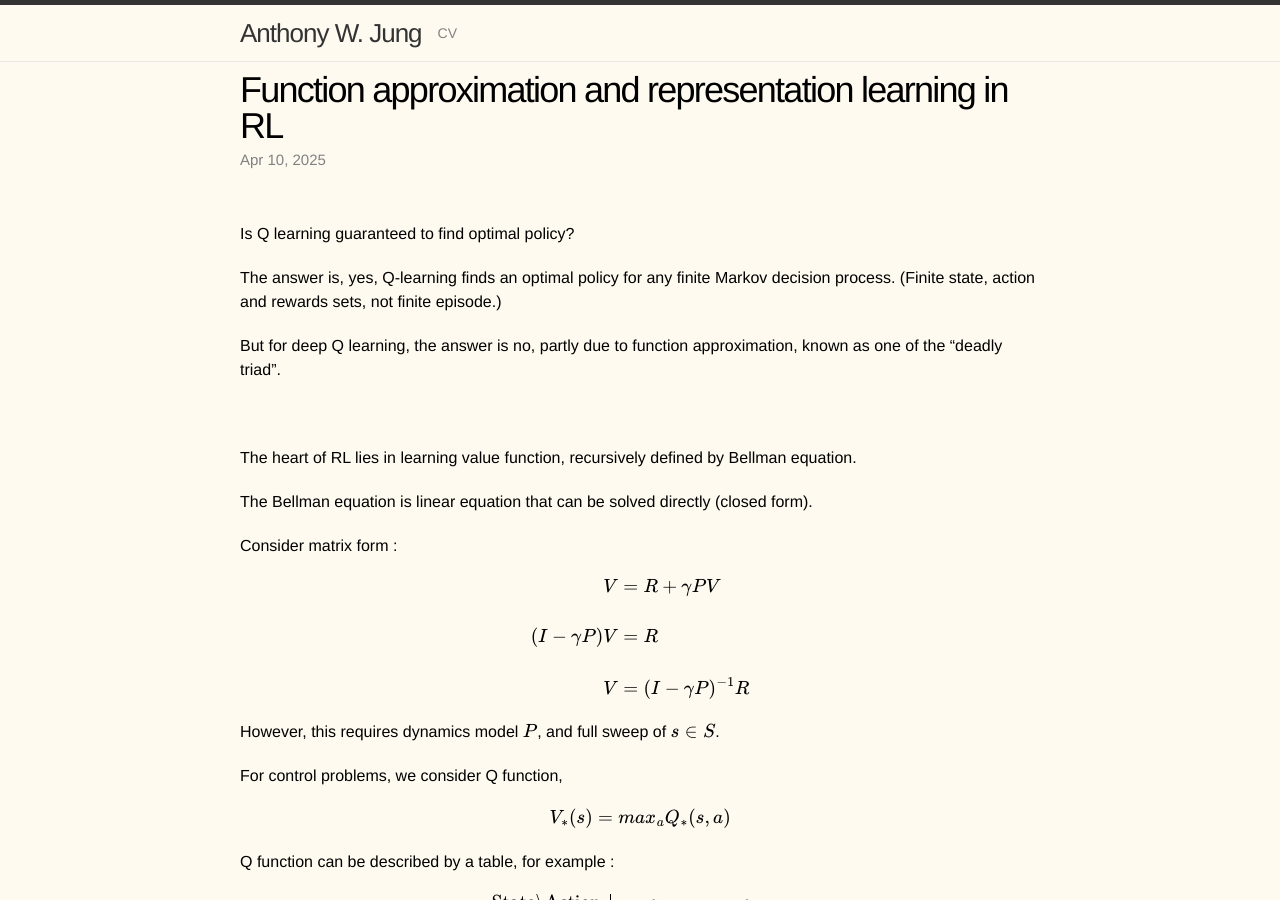
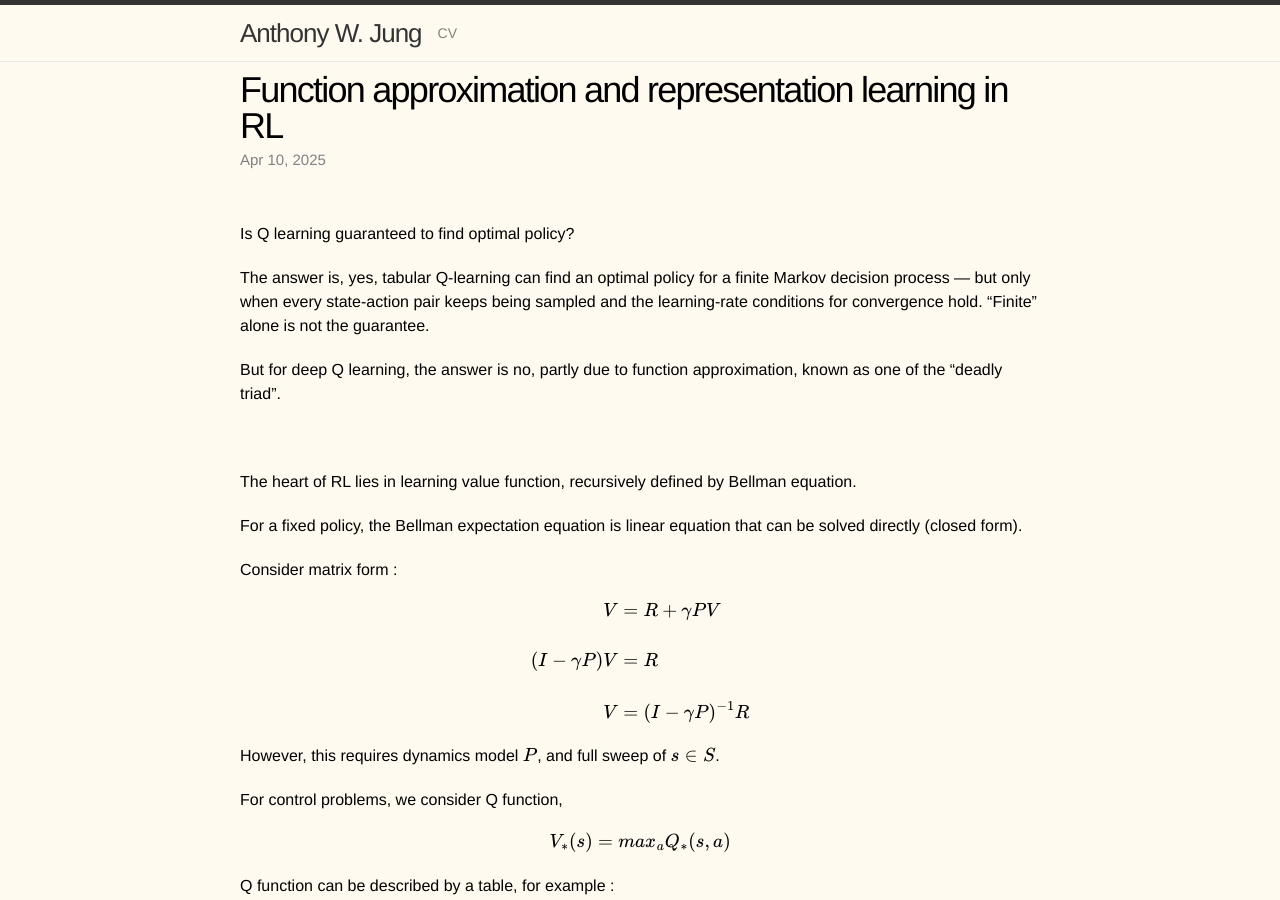
Before and after one commit to anthony0727/anthony0727.github.io, a Jekyll site: the page built from _posts/2025-04-10-optimality-of-q.md, in a window 1280 px wide and 900 px high. Built offline with Jekyll 4.4.1, drawn with Linux system fonts in a browser that asks for light colours; comment, search, counter and statistics services are not loaded; some of the changed text lies outside the part shown.

```diff
--- a/_posts/2025-04-10-optimality-of-q.md
+++ b/_posts/2025-04-10-optimality-of-q.md
@@ -11,7 +11,10 @@ mathjax: true
 
 Is Q learning guaranteed to find optimal policy?
 
-The answer is, yes, Q-learning finds an optimal policy for any finite Markov decision process. (Finite state, action and rewards sets, not finite episode.)
+The answer is, yes, tabular Q-learning can find an optimal policy for a finite
+Markov decision process — but only when every state-action pair keeps being
+sampled and the learning-rate conditions for convergence hold. "Finite" alone
+is not the guarantee.
 
 But for deep Q learning, the answer is no, partly due to function approximation, known as one of the "deadly triad".
 
@@ -24,7 +27,7 @@ But for deep Q learning, the answer is no, partly due to function approximation,
 
 The heart of RL lies in learning value function, recursively defined by Bellman equation.
 
-The Bellman equation is linear equation that can be solved directly (closed form).
+For a fixed policy, the Bellman expectation equation is linear equation that can be solved directly (closed form).
 
 Consider matrix form :
 
@@ -104,7 +107,10 @@ Generally, $K \ll \|S\|$, so for a fixed $\phi$, the space of expressible value
 
 Intuitively, then, a well-trained map $\phi$ should be such that $\phi(s)$ captures the salient information of $s \in S$ for return.
 
-As long as the network has sufficient representational capacity, given enough training experience the learned representation $\phi(s)$ will be able to approximate a policy’s value function arbitrarily well.
+As long as the network has sufficient representational capacity, it can in
+principle approximate a policy's value function arbitrarily well. But capacity
+and experience alone do not guarantee that optimization actually finds that
+approximation.
 
 ---
 
@@ -138,6 +144,8 @@ Below does not track the magnitude but instead, add an axis to express the magni
 
 **Reference**
 
+* [Q-learning convergence theorem — Watkins and Dayan (1992)](https://doi.org/10.1007/BF00992698)
+
 * [Value improvement path](https://arxiv.org/abs/2006.02243)
 
 * [Continual backprop](https://www.nature.com/articles/s41586-024-07711-7)
```
Also changed, not shown: _posts/2024-04-10-overparameterization.md (+4 -1 lines), _posts/2025-04-09-state-vs-observation.md (+3 -2 lines), _posts/2025-04-10-policy-gradient.md (+7 -2 lines), _posts/2025-04-13-TRPO.md (+15 -3 lines).
